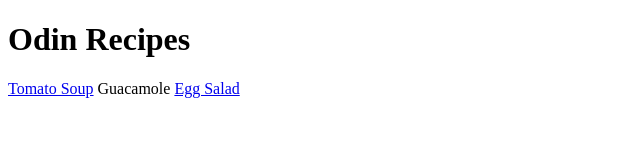
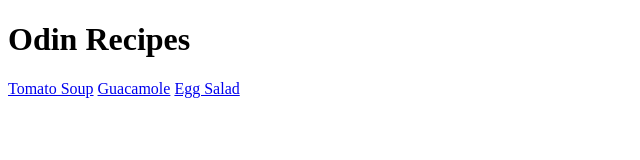
Before and after one commit to NicolasHix/odin-recipes, a plain HTML site: page index.html in a window 1280 px wide. Shown: the full height of the page, 0-640 px from the left. Drawn offline with Linux system fonts and the light colour scheme.

Commit message:
fixed code error

```diff
--- a/index.html
+++ b/index.html
@@ -9,7 +9,7 @@
 <body>
     <h1>Odin Recipes</h1>
     <a href="recipes/tomato-soup.html">Tomato Soup</a>
-    <a hred="recipes/guacamole.html">Guacamole</a>
+    <a href="recipes/guacamole.html">Guacamole</a>
     <a href="recipes/egg-salad.html">Egg Salad</a>
 </body>
 </html>
```
